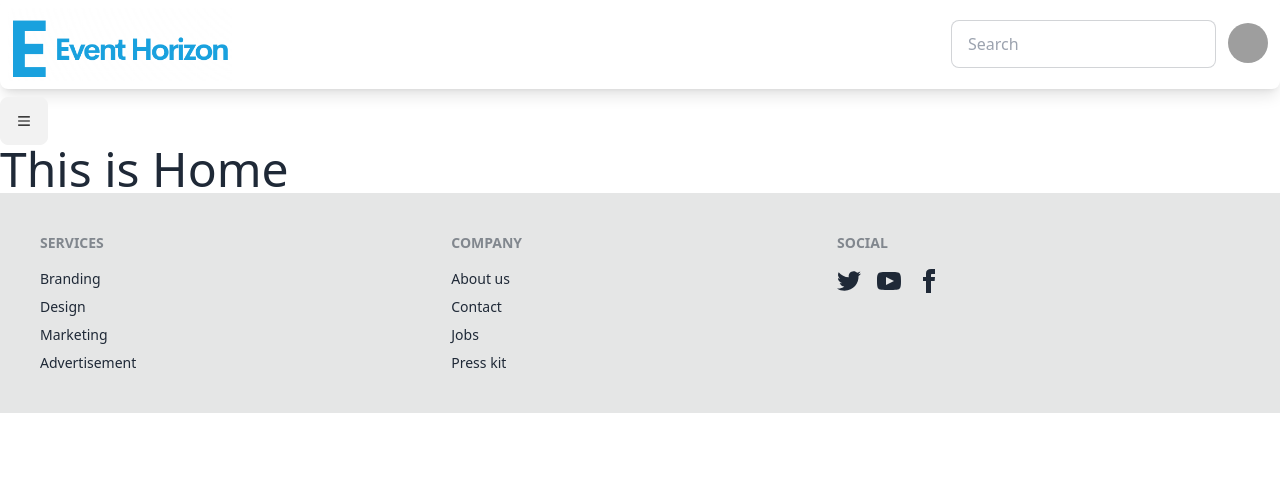
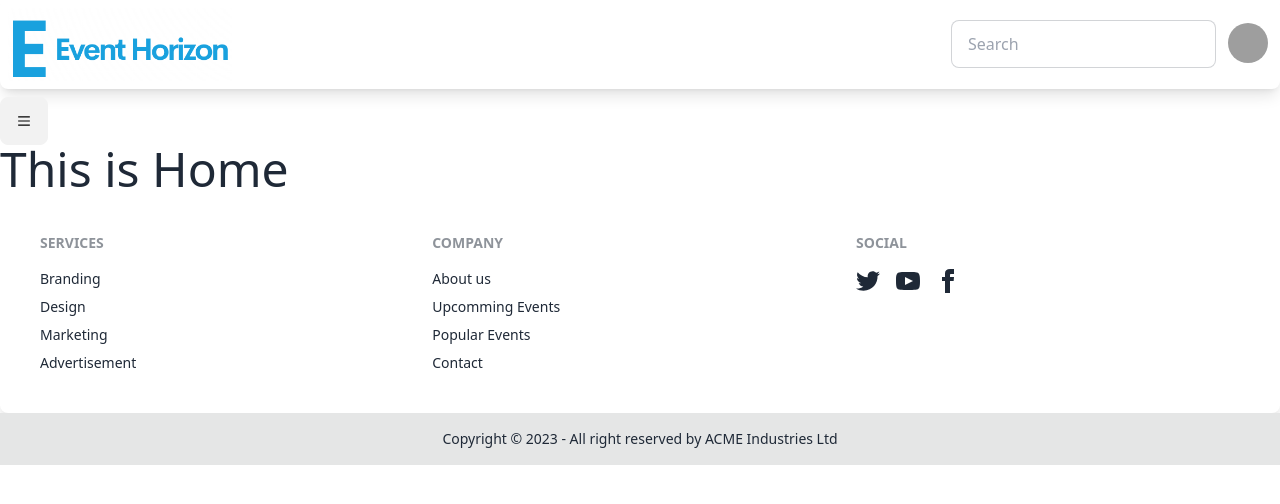
Before and after one commit to afnanhussain2002/event-horizon, a React (Vite) app: page / in a window 1280 px wide. Shown: the top 504 px of the page. Built offline with nearby package versions, Linux system fonts and the light colour scheme; grey boxes are pictures that could not be loaded.

Commit message:
add menu on footer

```diff
--- a/src/pages/Footer/Footer.jsx
+++ b/src/pages/Footer/Footer.jsx
@@ -2,7 +2,8 @@ import { Link } from "react-router-dom";
 
 const Footer = () => {
   return (
-    <footer className="footer p-10 bg-base-300 text-base-content">
+    <>
+      <footer className="footer p-10 shadow-lg rounded-lg text-base-content">
         <nav>
           <header className="footer-title">Services</header>
           <a className="link link-hover">Branding</a>
@@ -12,10 +13,18 @@ const Footer = () => {
         </nav>
         <nav>
           <header className="footer-title">Company</header>
-        <Link to={'/about'} className="link link-hover">About us</Link>
-        <Link to={'/contact'} className="link link-hover">Contact</Link>
-        <a className="link link-hover">Jobs</a>
-        <a className="link link-hover">Press kit</a>
+          <Link to={"/about"} className="link link-hover">
+            About us
+          </Link>
+          <Link to={"/upcomming"} className="link link-hover">
+            Upcomming Events
+          </Link>
+          <Link to={"/popular"} className="link link-hover">
+            Popular Events
+          </Link>
+          <Link to={"/contact"} className="link link-hover">
+            Contact
+          </Link>
         </nav>
         <nav>
           <header className="footer-title">Social</header>
@@ -56,6 +65,14 @@ const Footer = () => {
           </div>
         </nav>
       </footer>
+
+      <footer className="footer footer-center p-4 bg-base-300 text-base-content">
+        <aside>
+
+          <p>Copyright © 2023 - All right reserved by ACME Industries Ltd</p>
+        </aside>
+      </footer>
+    </>
   );
 };
 
```
Lines whose indentation alone changed are shown as unchanged.
